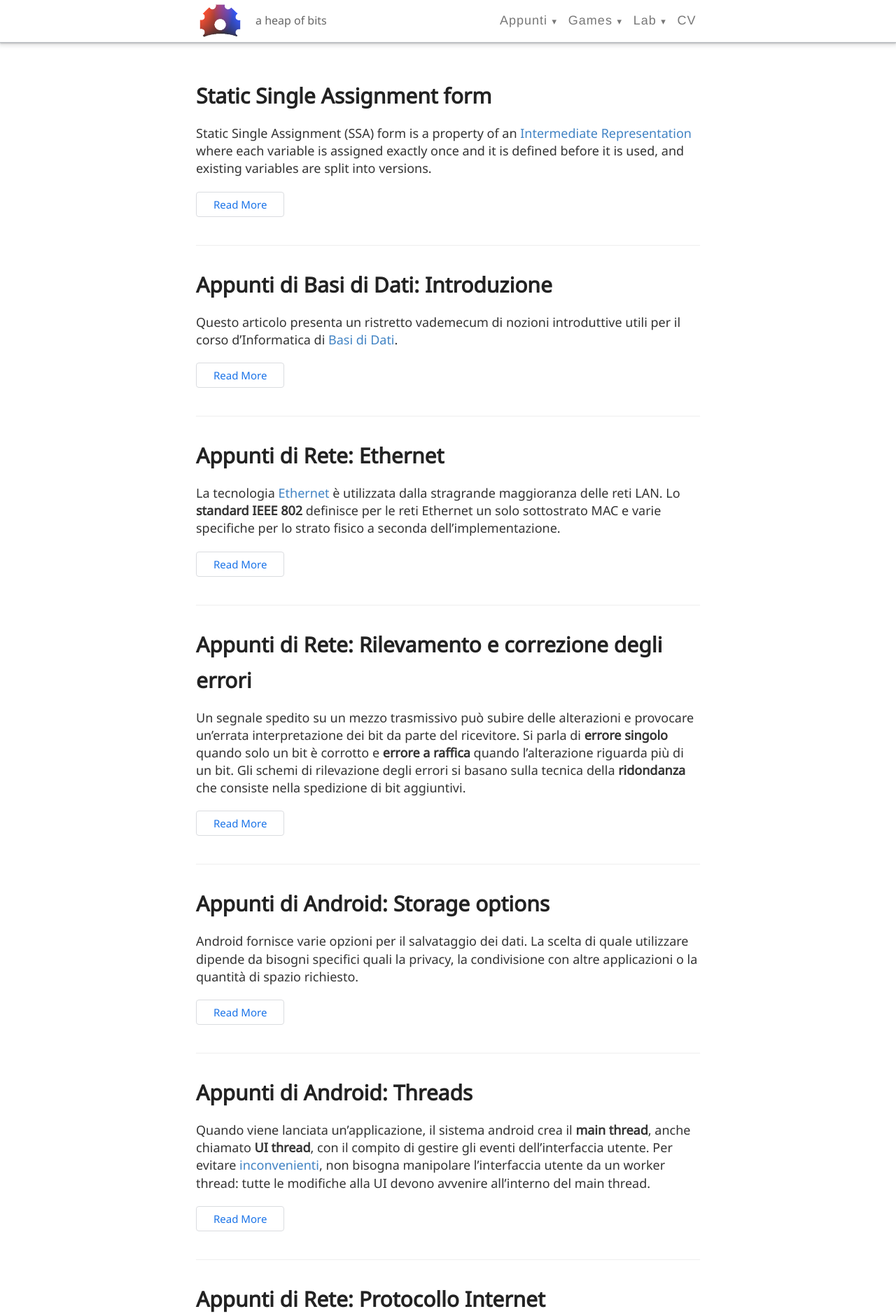
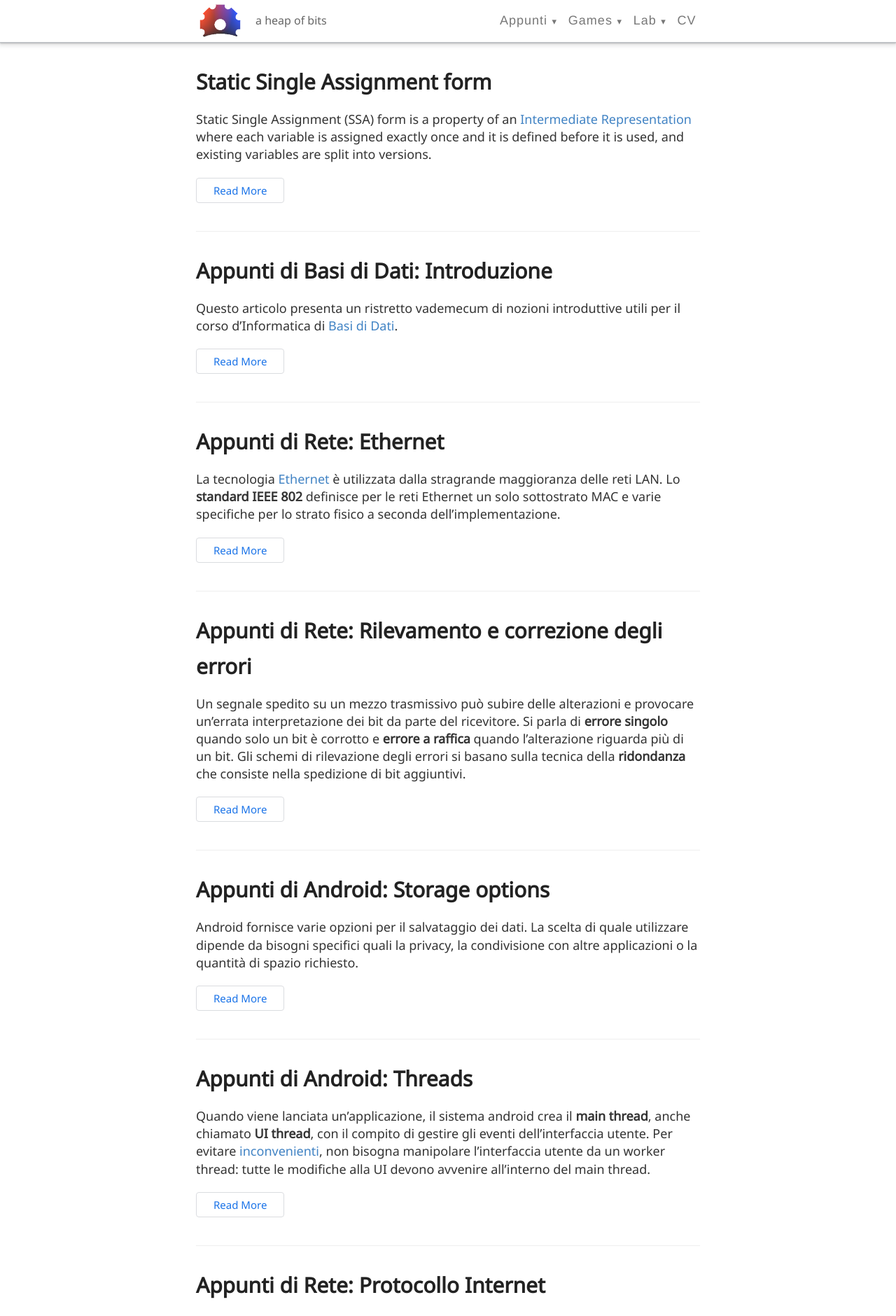
Before and after one commit to Fahien/fahien.github.io, a Jekyll site: the page built from index.html, in a window 1280 px wide. Shown: the top 1880 px of the page at 70% size. Built offline with Jekyll 4.4.1, drawn with Linux system fonts in a browser that asks for light colours.

Commit message:
Update articles

```diff
--- a/_layouts/default.html
+++ b/_layouts/default.html
@@ -14,20 +14,19 @@
 	</head>
 
 	<body>
-	<div class="wrapper-masthead">
+	<header class="wrapper-masthead">
 		<div class="container">
-		<header class="masthead clearfix">
+			<div class="masthead clearfix">
 				<a href="{{ site.baseurl }}/" class="site-avatar">
 				<img src="{{ site.baseurl }}/static/images/small-fahien-bugart.png" />
 				</a>
 				<div class="site-info">
 				<p class="site-description">{{ site.description }}</p>
 				</div>
-
 				{% include nav.html %}
-			</header>
 			</div>
 		</div>
+	</header>
 
 	<div id="main" role="main" class="container">
 		{{ content }}
--- a/_sass/_variables.scss
+++ b/_sass/_variables.scss
@@ -12,6 +12,7 @@
 $darkGray: #333;
 $gray: #666;
 $lightGray: #eee;
+$backgroundGray: #e8eaed;
 $white: #fff;
 
 // Font stacks
--- a/style.scss
+++ b/style.scss
@@ -23,11 +23,15 @@
   color: $darkGray;
 }
 
+header {
+  background: $white;
+  z-index: 1;
+}
+
 .container {
   margin: 0 auto;
+  padding: 0 10px;
   max-width: 740px;
-  padding: 0 10px;
-  width: 100%;
 }
 
 h1, h2, h3, h4, h5, h6 {
@@ -178,7 +182,6 @@
 //
 
 .wrapper-masthead {
-  margin-bottom: 50px;
   border-bottom: 1px solid #bdc1c6;
   box-shadow: 0 1px 2px 0 rgba(60,64,67,.3), 0 2px 6px 2px rgba(60,64,67,.15);
 }
@@ -278,6 +281,9 @@
 }
 
 .post {
+  display: inline-block;
+  width: 100%;
+
   .comments {
     margin-top: 10px;
   }
@@ -287,7 +293,7 @@
     font-size: 15px;
   }
 }
-
+ß
 .wrapper-footer {
   margin-top: 50px;
   border-top: 1px solid #ddd;
```
Lines whose indentation alone changed are shown as unchanged.
